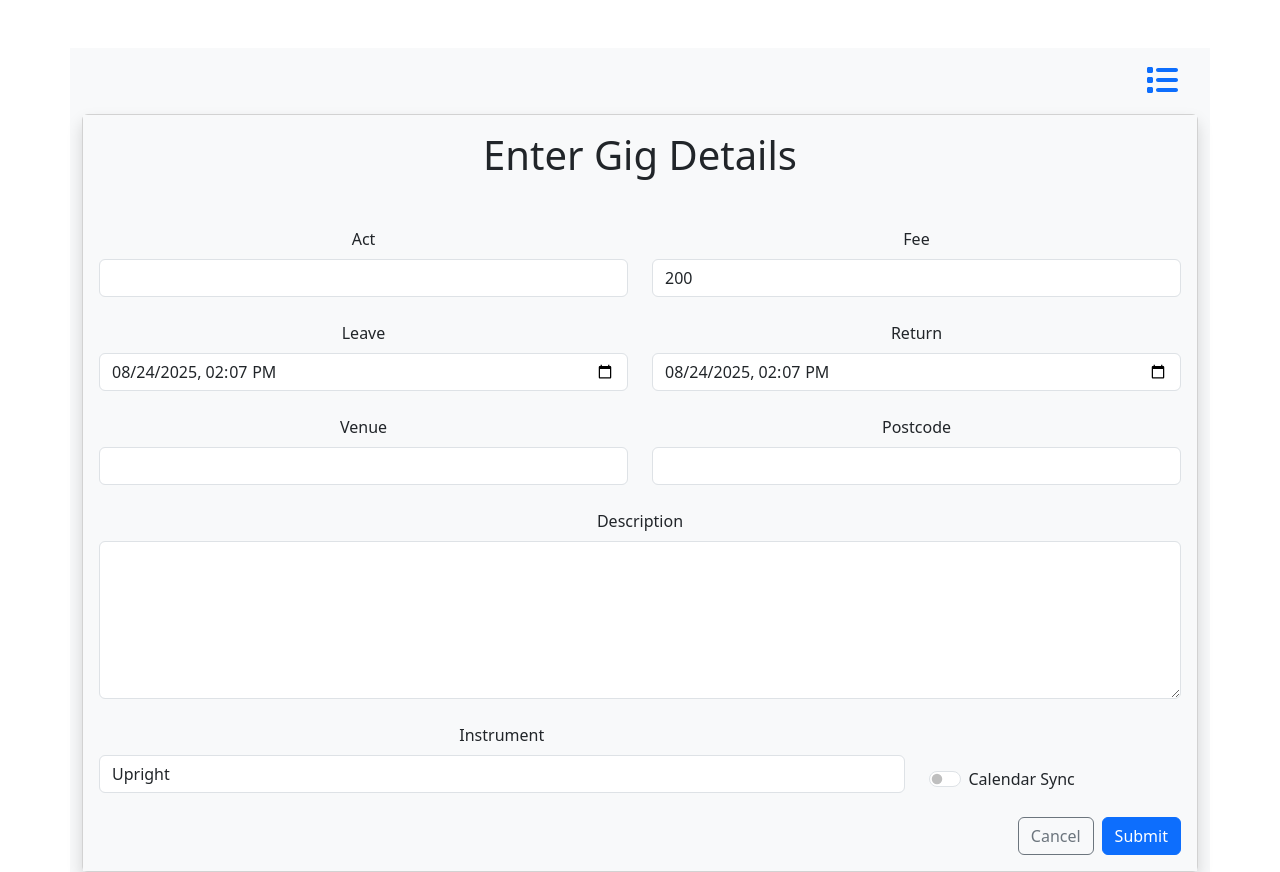
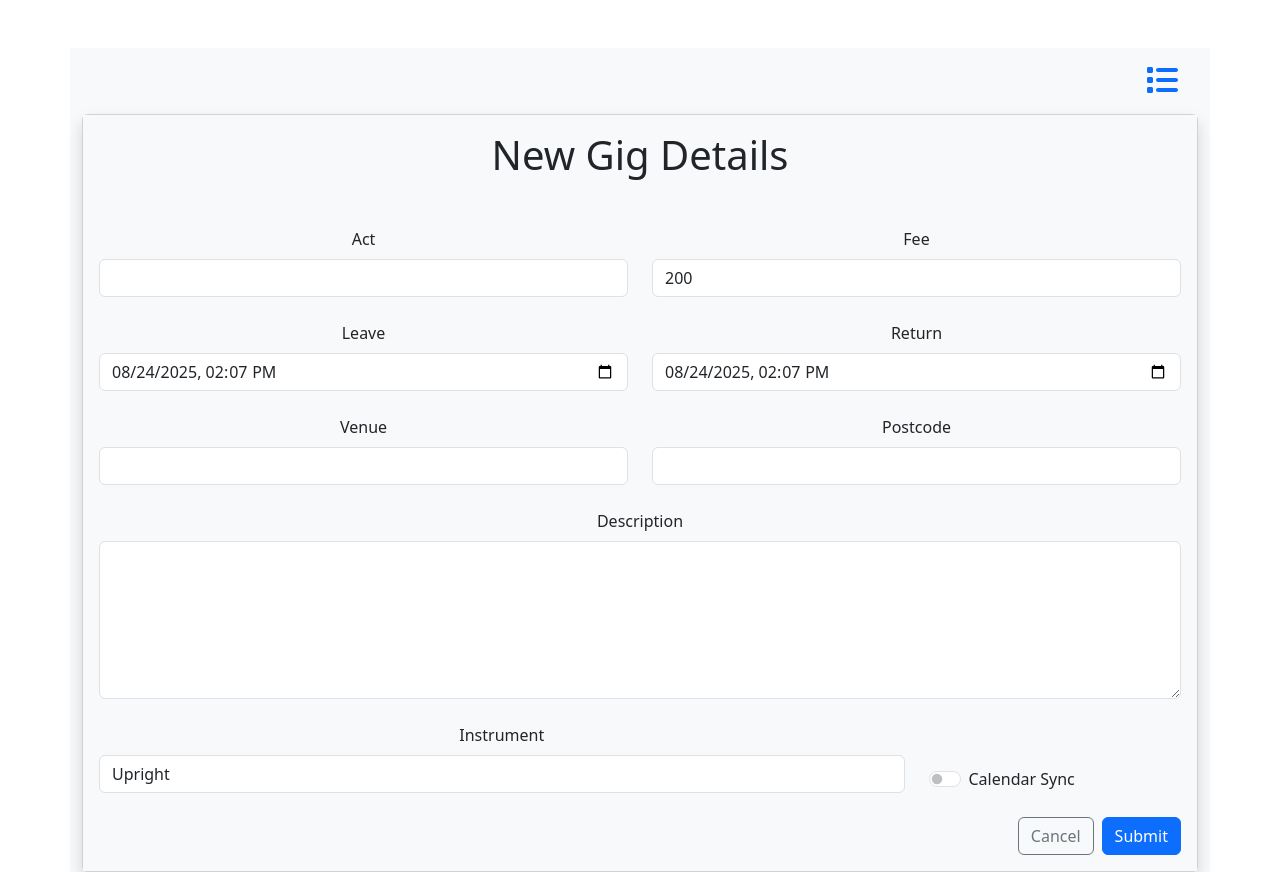
Before and after one commit to sharkand73/Gig-Diary, a React (Create React App) app: page /new in a window 1280 px wide. Built offline with nearby package versions, Linux system fonts and the light colour scheme.

Commit message:
Add loading spinner

```diff
--- /dev/null
+++ b/src/components/Loading.tsx
@@ -0,0 +1,14 @@
+import React from 'react'
+
+function Loading() {
+
+    return (
+        <div className="d-flex justify-content-center align-items-center" style={{height: '100vh'}}>
+            <div className="spinner-border text-primary" role="status">
+                <span className="visually-hidden">Loading...</span>
+            </div>
+        </div>
+    );
+}
+
+export default Loading;
--- a/src/pages/Edit.tsx
+++ b/src/pages/Edit.tsx
@@ -2,6 +2,7 @@ import React, { useState, useEffect } from 'react';
 import { useParams, useNavigate } from 'react-router-dom';
 import ServiceContainer from '../services/ServiceContainer';
 import { Gig } from '../models/Gig';
+import Loading from '../components/Loading';
 import NavBar from '../components/NavBar';
 import ConfirmDelete from '../components/ConfirmDelete';
 
@@ -25,8 +26,6 @@ function Edit() {
         };
         fetchGig();
     }, [id, gigService]);
-
-    //useEffect(() => console.log(gig), [gig])
 
     async function onDelete() {
         if (id) {
@@ -117,7 +116,8 @@ function Edit() {
     }
 
 
-    if (!formData) return <div>Loading...</div>;
+    if (!formData) return <Loading />
+
     return (
         <div className='container mt-5 pt-2 bg-light border-primary'>
             <NavBar editing={editing} setEditing={setEditing} completing={completing} setCompleting={setCompleting} deleting={deleting}
--- a/src/pages/List.tsx
+++ b/src/pages/List.tsx
@@ -3,6 +3,7 @@ import { IGigService } from '../services/IGigService';
 import ServiceContainer from '../services/ServiceContainer';
 import { Gig } from '../models/Gig';
 import GigItem from '../components/GigItem';
+import Loading from '../components/Loading';
 import { Link } from 'react-router-dom';
 import { FontAwesomeIcon } from '@fortawesome/react-fontawesome'
 import { faAdd } from '@fortawesome/free-solid-svg-icons';
@@ -21,6 +22,8 @@ function List() {
         fetchGigs();
     }, []);
 
+    if (!gigs || gigs.length === 0) return <Loading />
+
     return (
         <div className='container mt-5 pt-2 bg-light border-primary'>
             <div className='navbar mb-2'>
--- a/src/pages/New.tsx
+++ b/src/pages/New.tsx
@@ -59,7 +59,7 @@ function New() {
             <div className='card shadow'>
                 <div className='card-body bg-light'>
 
-                    <h1 className='mb-5'>Enter Gig Details</h1>
+                    <h1 className='mb-5'>New Gig Details</h1>
 
                     <form onSubmit={handleSubmit}>
                         <div className='mb-4'>
```
